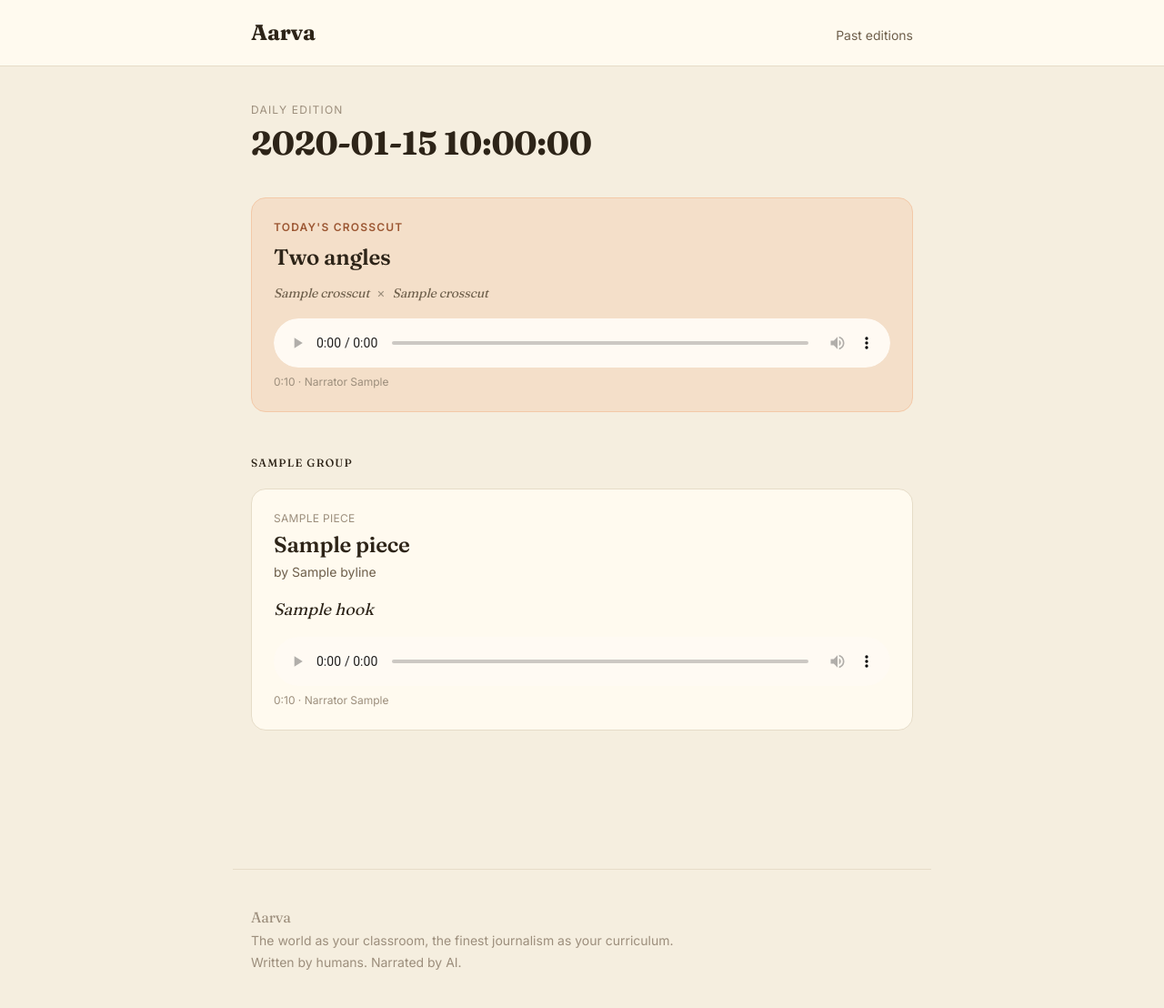
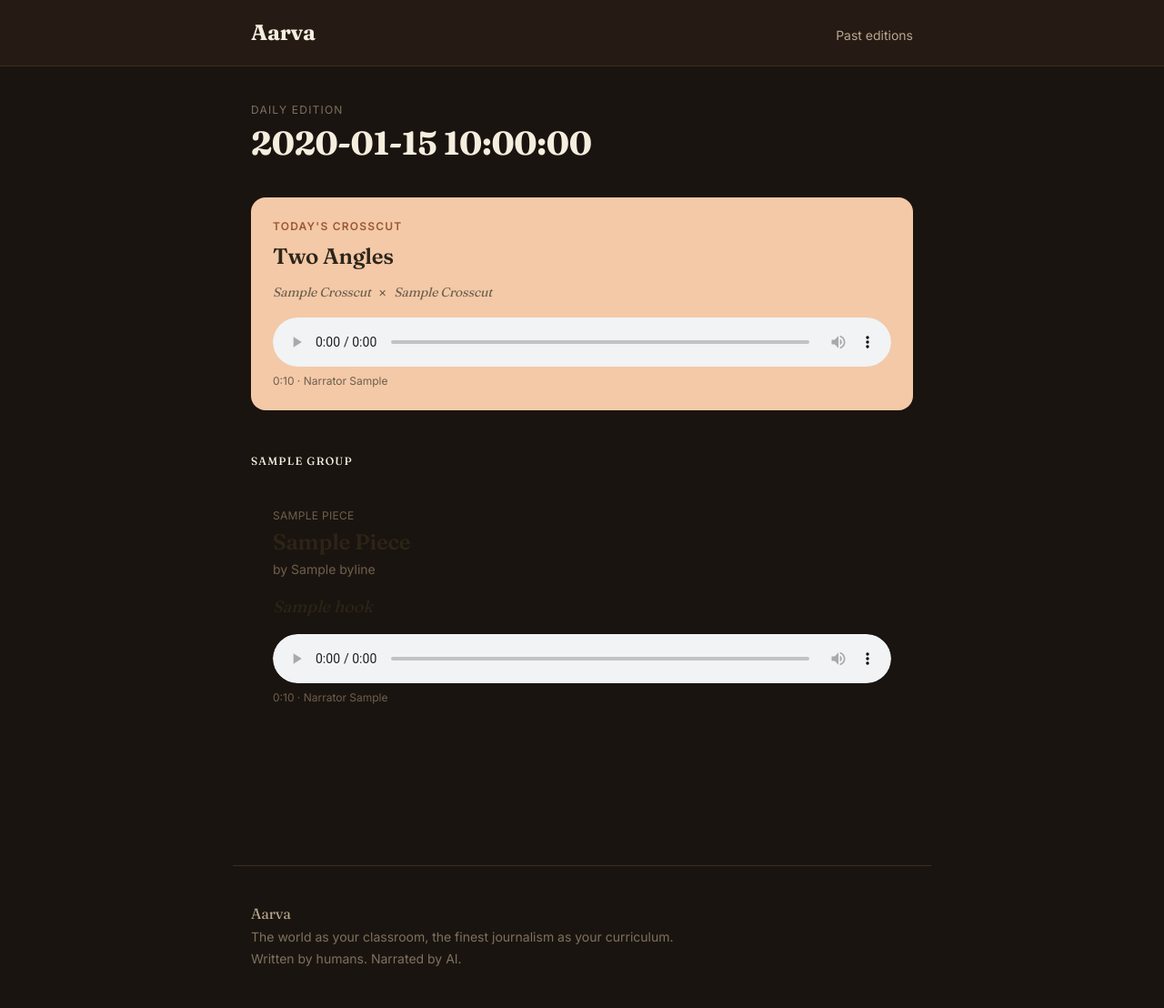
Before and after one commit to srik-create/aarva, a FastAPI app: template aarva/server/templates/home.html in a window 1280 px wide. Shown: the whole page at 91% size. After the commit the page ends 1062 px from the top, so only its background shows below. Run offline with FastAPI, Linux system fonts and the light colour scheme; the template is opened without the code that fills it: most values are stand-ins (such as "Sample title", 1, 10 or a date in 2020); some libraries are stand-ins or nearby versions.

Commit message:
server: dark warm background + per-JTBD card colours + uniform title case
Iteration on user feedback. Three changes:

1. Dark warm-brown background (#1A1410) replaces the cream. Page
   surfaces feel like a stage; cards become the lit-up content. New
   palette tokens:
     night         #1A1410   page background
     night-soft    #251B14   header / footer subtle lift
     night-border  #3A2D22   dividers
     cream-text    #F5EEDF   primary text on dark
     cream-light   #B7A78D   secondary text on dark
     cream-muted   #7E715E   tertiary on dark
   Existing 'ink' tokens kept for text on the pastel cards (they're
   still light surfaces).

2. Per-JTBD colored card backgrounds — not just header colours.
   Each section's article tiles now use the section's pastel as
   their card background:
     Future-gazing    → sky cards
     Behind the news  → lavender cards
     For the curious  → lemon cards
     Small delights   → blush cards
     Smart escape     → mint cards
     Other reads      → paper (neutral cream) cards
   Crosscut card stays peach. Walking down the daily, listeners get
   visual rhythm by JTBD — each section identifiable from a glance.
   routes/home.py._JTBD_DISPLAY_ORDER now carries both card_color
   and header_color per entry.

3. Title case applied uniformly to ALL titles (overrides the previous
   sentence_case decision). Old _sentence_case Jinja filter replaced
   with _title_case which handles:
     - 'isn't' → 'Isn't' (not 'Isn'T' — stdlib .title() bug)
     - 'ChatGPT' → 'ChatGPT' (mixed-case preserved as acronym)
     - small words ('a', 'and', 'the', 'if', 'is', etc.) stay
       lowercase mid-sentence
     - first word and word after sentence-ending punctuation always
       capitalised
   Applied to crosscut.topic_label and to every article title
   rendered in home.html / article.html — so casing is consistent
   regardless of how the source publication chose to capitalise.

Audio player no longer carries the sepia filter (looked muddy on
dark bg). 'Read at <publication>' pill stays peach (now bg-peach,
solid, since the dark background gives it the contrast it needed).

editions_list.html and home_empty.html also updated for the new
palette.

```diff
--- a/aarva/server/templates.py
+++ b/aarva/server/templates.py
@@ -44,19 +44,67 @@ def _format_audio_url(audio_url: str | None, audio_base: str = "") -> str:
     return f"{base}/{rel}" if base else f"/{rel}"
 
 
-def _sentence_case(s: str | None) -> str:
-    """Sentence-case a string: first letter capitalised, rest left alone.
+_TITLE_CASE_SMALL_WORDS = frozenset({
+    "a", "an", "the", "and", "or", "but", "nor", "for", "yet", "so",
+    "as", "at", "by", "in", "of", "on", "to", "up", "via", "with",
+    "if", "is",   # common borderline; included to match magazine/editorial style
+})
 
-    Different from Python's .capitalize() (which lowercases the tail —
-    breaks proper nouns) and from .title() (which uppercases every word —
-    too aggressive). For LLM-generated labels like crosscut topic_label
-    that come back lowercase, this just nudges the first letter up.
+
+def _title_case(s: str | None) -> str:
+    """Title-case a string for headings: significant words capitalised,
+    small connectives lowercase, but the first/last word and any word
+    after sentence-ending punctuation always capitalised.
+
+    Handles three tricky cases that Python's stdlib .title() gets wrong:
+      - 'isn't' → 'Isn't' (not 'Isn'T')
+      - 'ChatGPT' → 'ChatGPT' (not 'Chatgpt' — mixed-case preserved)
+      - 'But what if we're wrong?' → 'But What if We're Wrong?'
+        (small word 'if' stays lowercase mid-sentence; final 'Wrong'
+        always capitalised)
+
+    Per AGENTS.md rule 9b — applied uniformly to all listener-facing
+    titles (article titles, crosscut topic_label) so casing is
+    consistent regardless of how the source publication / LLM
+    capitalised it.
     """
     if not s:
         return s or ""
-    return s[0].upper() + s[1:]
+    words = s.split()
+    if not words:
+        return s
+
+    out: list[str] = []
+    prev_ended_sentence = True   # treat start of string as a boundary
+    last_idx = len(words) - 1
+
+    for i, w in enumerate(words):
+        # Preserve mixed-case (acronyms / brand names): ChatGPT, iPhone, AI, IT.
+        # If any char beyond the first is uppercase, leave the word as-is.
+        if len(w) > 1 and any(c.isupper() for c in w[1:]):
+            out.append(w)
+            prev_ended_sentence = w.rstrip(",;:").endswith((".", "?", "!"))
+            continue
+
+        is_boundary = (i == 0 or i == last_idx or prev_ended_sentence)
+
+        # Mid-sentence small words go lowercase
+        if not is_boundary:
+            stripped = w.lower().rstrip(".,;:!?")
+            if stripped in _TITLE_CASE_SMALL_WORDS:
+                lowered = w.lower()
+                out.append(lowered)
+                prev_ended_sentence = lowered.rstrip(",;:").endswith((".", "?", "!"))
+                continue
+
+        # Otherwise: cap first letter, lowercase the rest
+        cap = w[0].upper() + (w[1:].lower() if len(w) > 1 else "")
+        out.append(cap)
+        prev_ended_sentence = cap.rstrip(",;:").endswith((".", "?", "!"))
+
+    return " ".join(out)
 
 
 templates.env.filters["duration"] = _format_duration
 templates.env.filters["audio_url"] = _format_audio_url
-templates.env.filters["sentence_case"] = _sentence_case
+templates.env.filters["title_case"] = _title_case
--- a/aarva/server/templates/base.html
+++ b/aarva/server/templates/base.html
@@ -19,19 +19,22 @@
       theme: {
         extend: {
           colors: {
-            // Bases — slightly warmer cream + cleaner paper
-            'cream':        '#F5EEDF',  // page background — bolder warm cream
-            'paper':        '#FFFAEF',  // card surfaces — warm off-white
-            'ink':          '#2D2418',  // primary text (deep warm brown)
-            'ink-light':    '#6E5F4B',  // secondary text
-            'ink-muted':    '#9C8E7C',  // tertiary / metadata
+            // Dark theme: warm dark background with pastel cards "floating"
+            // on top. Each JTBD gets its own card colour.
+            'night':        '#1A1410',  // page background — deep coffee brown
+            'night-soft':   '#251B14',  // header / footer subtle lift
+            'night-border': '#3A2D22',  // dividers, soft borders on dark
+            'cream-text':   '#F5EEDF',  // primary text on dark (former cream)
+            'cream-light':  '#B7A78D',  // secondary text on dark
+            'cream-muted':  '#7E715E',  // tertiary / metadata on dark
+            'ink':          '#2D2418',  // text on pastel cards (deep warm brown)
+            'ink-light':    '#6E5F4B',  // secondary text on cards
 
-            // Pastel accent palette — pairs of (tint / dark variant for text)
-            // Used to give each JTBD section its own quiet identity, and
-            // for the crosscut highlight + CTA pill.
+            // Pastel cards — saturated enough to "lift" off the dark page.
+            // Each pairs with -dark for any inline metadata text on the card.
             'sky':          '#B7D2E2',  // dusty blue — future-gazing
-            'sky-dark':     '#3D6985',
-            'peach':        '#F3C9A8',  // warm peach — crosscut card, CTA pill
+            'sky-dark':     '#2C5878',
+            'peach':        '#F3C9A8',  // warm peach — crosscut highlight + CTA
             'peach-dark':   '#9C5733',
             'lemon':        '#EBD978',  // soft yellow — curiosity
             'lemon-dark':   '#7A6818',
@@ -41,9 +44,7 @@
             'blush-dark':   '#8C3D4F',
             'lavender':     '#C7BEDE',  // soft purple — behind-the-news
             'lavender-dark':'#4F4279',
-
-            // Borders — barely-there warm grey
-            'border-soft':  '#E6DCC8',
+            'paper':        '#F5EEDF',  // neutral cream card (other / fallback)
           },
           fontFamily: {
             'serif': ['Fraunces', 'Georgia', 'Cambria', 'Times New Roman', 'serif'],
@@ -72,22 +73,21 @@
       font-style: italic;
       font-weight: 400;
     }
-    /* Soft, subtle audio player styling — strip the harsh defaults */
+    /* Audio player: subtle, doesn't fight the pastel cards */
     audio {
       width: 100%;
-      filter: sepia(0.15) saturate(0.85) hue-rotate(-10deg);
       border-radius: 9999px;
     }
   </style>
 
   <link rel="alternate" type="application/rss+xml" title="Aarva podcast feed" href="https://srik-create.github.io/aarva/feed.xml" />
 </head>
-<body class="bg-cream text-ink antialiased">
-  <header class="border-b border-border-soft bg-paper">
+<body class="bg-night text-cream-text antialiased">
+  <header class="border-b border-night-border bg-night-soft">
     <div class="max-w-3xl mx-auto px-5 py-5 flex items-baseline justify-between">
-      <a href="/" class="editorial text-2xl font-bold tracking-tightish text-ink">Aarva</a>
-      <nav class="text-sm text-ink-light space-x-5">
-        <a href="/editions" class="hover:text-sky-dark transition-colors">Past editions</a>
+      <a href="/" class="editorial text-2xl font-bold tracking-tightish text-cream-text">Aarva</a>
+      <nav class="text-sm text-cream-light space-x-5">
+        <a href="/editions" class="hover:text-cream-text transition-colors">Past editions</a>
       </nav>
     </div>
   </header>
@@ -96,8 +96,8 @@
     {% block content %}{% endblock %}
   </main>
 
-  <footer class="max-w-3xl mx-auto px-5 py-10 text-sm text-ink-muted border-t border-border-soft mt-16">
-    <p class="editorial text-base">Aarva</p>
+  <footer class="max-w-3xl mx-auto px-5 py-10 text-sm text-cream-muted border-t border-night-border mt-16">
+    <p class="editorial text-base text-cream-light">Aarva</p>
     <p class="mt-1">The world as your classroom, the finest journalism as your curriculum.</p>
     <p class="mt-1">Written by humans. Narrated by AI.</p>
   </footer>
--- a/aarva/server/templates/home.html
+++ b/aarva/server/templates/home.html
@@ -4,25 +4,25 @@
 
 {% block content %}
   <div class="mb-10">
-    <p class="text-xs text-ink-muted uppercase tracking-widest">Daily edition</p>
-    <h1 class="editorial text-4xl font-bold tracking-tightish mt-2 text-ink">{{ edition_date }}</h1>
+    <p class="text-xs text-cream-muted uppercase tracking-widest">Daily edition</p>
+    <h1 class="editorial text-4xl font-bold tracking-tightish mt-2 text-cream-text">{{ edition_date }}</h1>
   </div>
 
   {% if crosscut %}
-    <section class="mb-12 p-6 bg-peach/40 border border-peach rounded-2xl">
+    <section class="mb-12 p-6 bg-peach rounded-2xl text-ink">
       <p class="text-xs uppercase tracking-widest text-peach-dark font-semibold">Today's Crosscut</p>
-      <h2 class="editorial text-2xl font-semibold mt-2 leading-snug text-ink">
-        {{ (crosscut.topic_label or "Two angles") | sentence_case }}
+      <h2 class="editorial text-2xl font-semibold mt-2 leading-snug">
+        {{ (crosscut.topic_label or "Two angles") | title_case }}
       </h2>
       <p class="text-sm text-ink-light mt-3 leading-relaxed">
-        <em class="editorial">{{ crosscut.title_a }}</em>
-        <span class="text-ink-muted mx-1">×</span>
-        <em class="editorial">{{ crosscut.title_b }}</em>
+        <em class="editorial">{{ crosscut.title_a | title_case }}</em>
+        <span class="text-ink-light mx-1">×</span>
+        <em class="editorial">{{ crosscut.title_b | title_case }}</em>
       </p>
       <audio controls class="mt-4">
         <source src="{{ crosscut.audio_url | audio_url(request.app.state.pipeline_cfg.raw.get('tts', {}).get('r2', {}).get('public_url_base', '')) }}" type="audio/mpeg">
       </audio>
-      <p class="text-xs text-ink-muted mt-2">
+      <p class="text-xs text-ink-light mt-2">
         {{ crosscut.duration_seconds | duration }} · Narrator {{ crosscut.narrator_voice }}
       </p>
     </section>
@@ -30,13 +30,13 @@
 
   {% for group in grouped_pieces %}
     <section class="mb-12">
-      <h2 class="editorial text-xs uppercase tracking-widest text-{{ group.accent }} mb-5 font-medium">{{ group.label }}</h2>
-      <div class="space-y-6">
+      <h2 class="editorial text-xs uppercase tracking-widest text-{{ group.header_color }} mb-5 font-medium">{{ group.label }}</h2>
+      <div class="space-y-5">
         {% for piece in group.pieces %}
-          <article class="bg-paper p-6 rounded-2xl border border-border-soft">
-            <p class="text-xs text-ink-muted uppercase tracking-wide">{{ piece.publication_name }}</p>
+          <article class="bg-{{ group.card_color }} p-6 rounded-2xl text-ink">
+            <p class="text-xs text-ink-light uppercase tracking-wide">{{ piece.publication_name }}</p>
             <h3 class="editorial text-2xl font-semibold leading-snug mt-1 text-ink">
-              <a href="/article/{{ piece.article_id }}" class="hover:text-sky-dark transition-colors">{{ piece.title }}</a>
+              <a href="/article/{{ piece.article_id }}" class="hover:opacity-75 transition-opacity">{{ piece.title | title_case }}</a>
             </h3>
             {% if piece.byline %}
               <p class="text-sm text-ink-light mt-1">by {{ piece.byline }}</p>
@@ -47,7 +47,7 @@
             <audio controls class="mt-4">
               <source src="{{ piece.audio_url | audio_url(request.app.state.pipeline_cfg.raw.get('tts', {}).get('r2', {}).get('public_url_base', '')) }}" type="audio/mpeg">
             </audio>
-            <p class="text-xs text-ink-muted mt-2">
+            <p class="text-xs text-ink-light mt-2">
               {{ piece.duration_seconds | duration }}
               {% if piece.narrator_voice %} · Narrator {{ piece.narrator_voice }}{% endif %}
             </p>
@@ -58,6 +58,6 @@
   {% endfor %}
 
   {% if not grouped_pieces %}
-    <p class="text-ink-muted">No pieces published yet for {{ edition_date }}.</p>
+    <p class="text-cream-muted">No pieces published yet for {{ edition_date }}.</p>
   {% endif %}
 {% endblock %}
--- a/aarva/server/templates/home_empty.html
+++ b/aarva/server/templates/home_empty.html
@@ -2,10 +2,10 @@
 {% block title %}Aarva{% endblock %}
 {% block content %}
   <div class="mt-16 text-center">
-    <h1 class="editorial text-5xl font-bold tracking-tightish text-ink">Aarva</h1>
-    <p class="editorial italic text-ink-light mt-6 text-lg max-w-md mx-auto leading-relaxed">
+    <h1 class="editorial text-5xl font-bold tracking-tightish text-cream-text">Aarva</h1>
+    <p class="editorial italic text-cream-light mt-6 text-lg max-w-md mx-auto leading-relaxed">
       The world as your classroom, the finest journalism as your curriculum.
     </p>
-    <p class="text-sm text-ink-muted mt-10">First edition coming soon.</p>
+    <p class="text-sm text-cream-muted mt-10">First edition coming soon.</p>
   </div>
 {% endblock %}
```
Also changed, not shown: aarva/server/routes/home.py (+24 -15 lines), aarva/server/templates/article.html (+11 -11 lines), aarva/server/templates/editions_list.html (+6 -6 lines).
